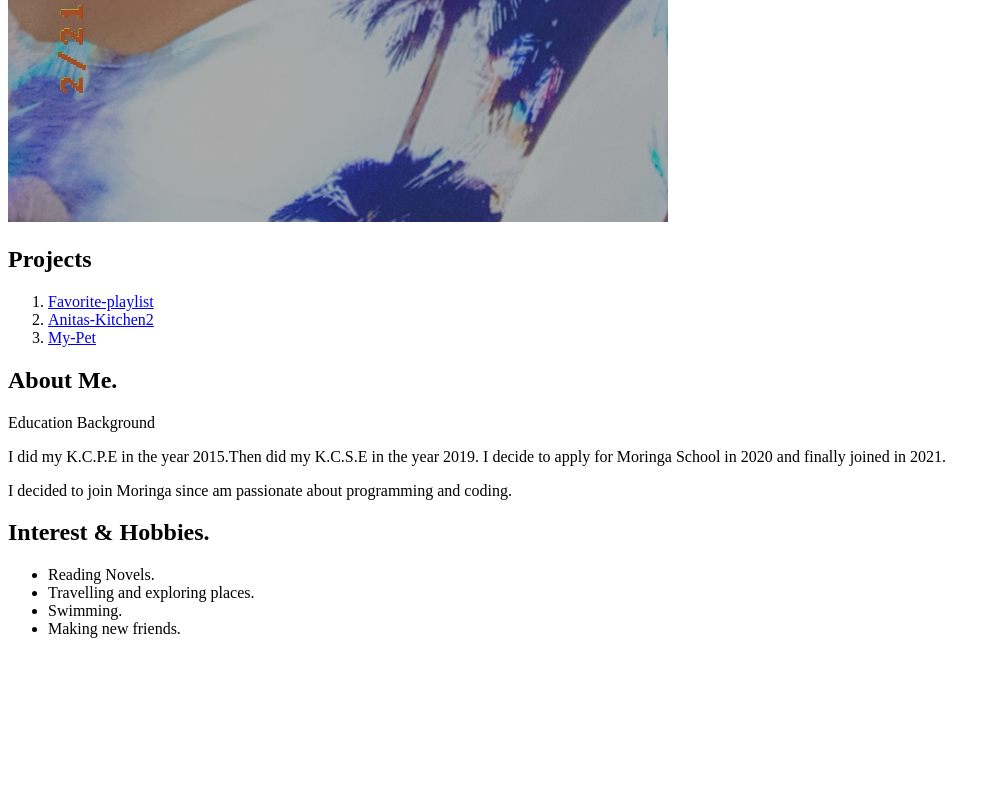
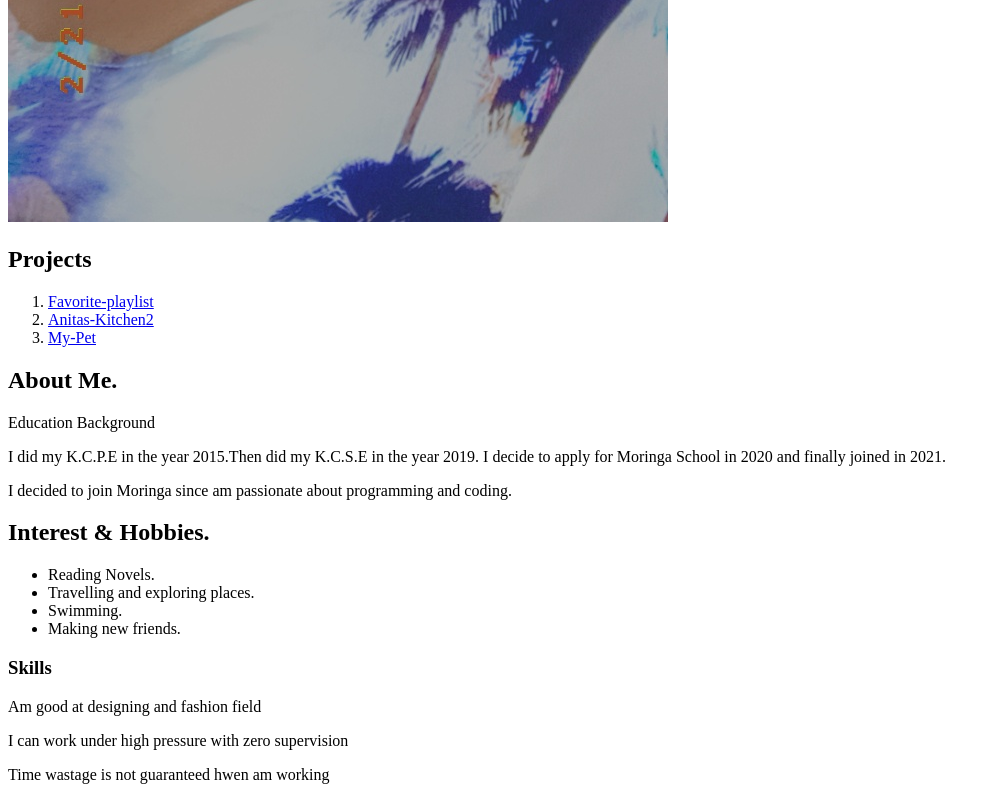
Before and after one commit to lydia-254/Portfolio-Landing-Page, a plain HTML site: page index.html in a window 1280 px wide. Shown: the part 1262-2062 px from the top of the page, without its empty margins (0-994 px from the left). Before the commit the page ends 1916 px from the top, so only its background shows below. Drawn offline with Linux system fonts and the light colour scheme.

Commit message:
Added skills section to index.html file

```diff
--- a/index.html
+++ b/index.html
@@ -44,5 +44,11 @@
             <li>Making new friends.</li>
         </ul>
     </div>
+    <div id="#skills">
+        <h3>Skills</h3>
+        <p>Am good at designing and fashion field</p>
+        <p>I can work under high pressure with zero supervision</p>
+        <p>Time wastage is not guaranteed hwen am working</p>
+    </div>
 </body>
 </html>
```
